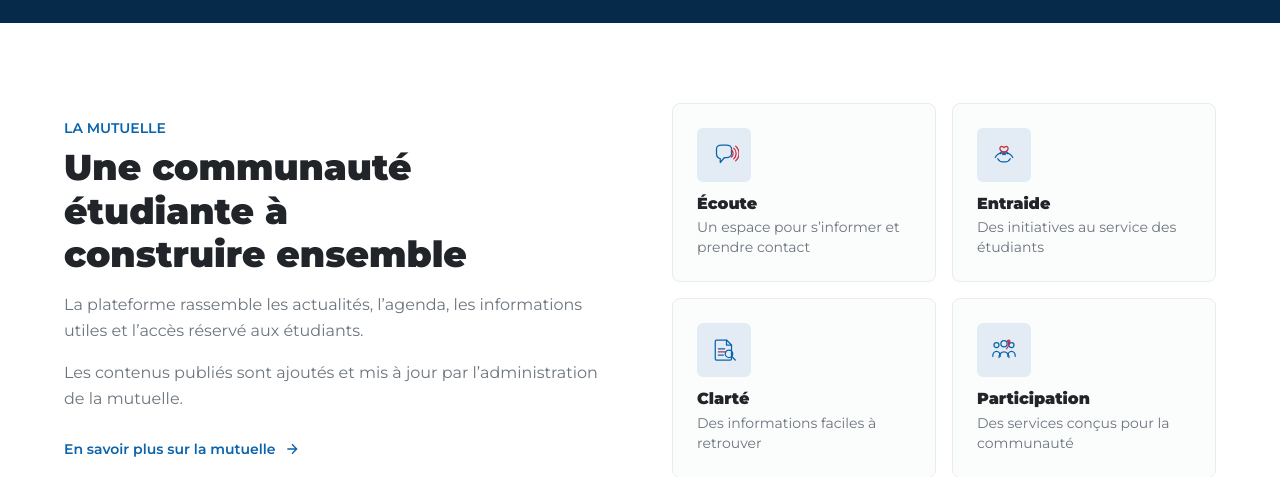
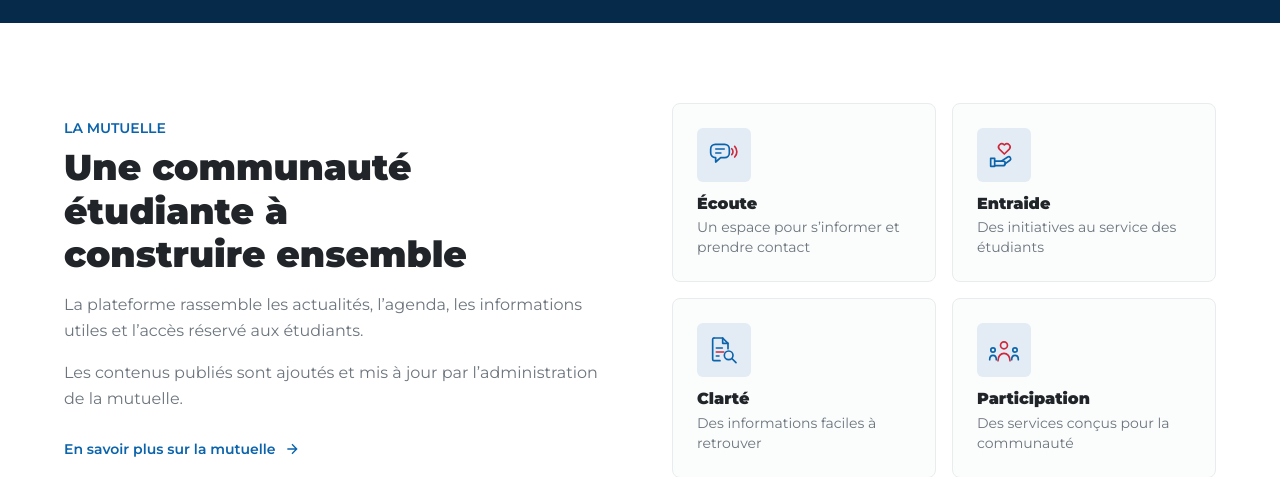
Before and after one commit to jackotv45-arch/ISTIN-Mutuelle, a Next.js app: page / in a window 1280 px wide. Shown: the part 2080-2557 px from the top of the page. Built offline with nearby package versions, Linux system fonts and the light colour scheme; no server answers; the database is empty.

Commit message:
fix icone 2

```diff
--- a/src/app/globals.css
+++ b/src/app/globals.css
@@ -507,6 +507,7 @@ p { overflow-wrap: break-word; }
   .about-value-card:hover .about-icon-heart,
   .about-value-card:focus-visible .about-icon-heart {
     animation: about-heart-beat 400ms ease-in-out infinite;
+    transform-box: fill-box;
     transform-origin: center;
   }
   .about-value-card:hover .about-icon-line,
@@ -524,7 +525,7 @@ p { overflow-wrap: break-word; }
 }
 @keyframes about-heart-beat {
   0%, 100% { transform: scale(1); }
-  50% { transform: scale(1.08); }
+  50% { transform: scale(1.12); }
 }
 @keyframes about-line-glow {
   from { opacity: 0.65; }
@@ -532,7 +533,7 @@ p { overflow-wrap: break-word; }
 }
 @keyframes about-hand-raise {
   from { transform: translateY(0); }
-  to { transform: translateY(-1.5px); }
+  to { transform: translateY(-2px); }
 }
 @media (prefers-reduced-motion: reduce) {
   .about-value-card {
--- a/src/components/home/AboutTeaser.tsx
+++ b/src/components/home/AboutTeaser.tsx
@@ -1,224 +1,101 @@
 import Link from "next/link";
+import type { ReactNode } from "react";
 
-const cards = [
-  {
-    title: "Écoute",
-    desc: "Un espace pour s’informer et prendre contact",
-    icon: (
+const BLUE = "currentColor";
+const RED = "#ce283c";
+
+/* Pictos dessinés sur mesure pour ISTIN MUTUELLE : trait bleu (currentColor) + un détail rouge animé au survol. */
+function IconFrame({ children }: { children: ReactNode }) {
+  return (
     <svg
-        width="30"
-        height="30"
+      width="32"
+      height="32"
       viewBox="0 0 48 48"
       fill="none"
       xmlns="http://www.w3.org/2000/svg"
       aria-hidden="true"
+      focusable="false"
       className="text-[#0b63ab]"
     >
-        {/* Bulle de dialogue */}
-        <path
-          d="M12 14c0-3.3 3.6-6 8-6h8c4.4 0 8 2.7 8 6v8c0 3.3-3.6 6-8 6h-3.2L18 36v-6.2C14.4 29 12 26.6 12 22v-8z"
-          stroke="currentColor"
-          strokeWidth="2"
-          strokeLinecap="round"
-          strokeLinejoin="round"
-        />
-        {/* Ondes sonores — accent rouge */}
-        <path
-          className="about-icon-accent about-icon-waves"
-          d="M36 16c1.6 1.4 2.6 3.4 2.6 5.6S37.6 25.8 36 27.2"
-          stroke="#ce283c"
-          strokeWidth="2"
-          strokeLinecap="round"
-        />
-        <path
-          className="about-icon-accent about-icon-waves"
-          d="M39.5 13c2.4 2.1 3.9 5.1 3.9 8.6s-1.5 6.5-3.9 8.6"
-          stroke="#ce283c"
-          strokeWidth="2"
-          strokeLinecap="round"
-        />
-        <path
-          className="about-icon-accent about-icon-waves"
-          d="M42.8 10c3.2 2.8 5.2 6.8 5.2 11.6s-2 8.8-5.2 11.6"
-          stroke="#ce283c"
-          strokeWidth="2"
-          strokeLinecap="round"
-        />
+      {children}
     </svg>
-    ),
-  },
-  {
-    title: "Entraide",
-    desc: "Des initiatives au service des étudiants",
-    icon: (
-      <svg
-        width="30"
-        height="30"
-        viewBox="0 0 48 48"
-        fill="none"
-        xmlns="http://www.w3.org/2000/svg"
-        aria-hidden="true"
-        className="text-[#0b63ab]"
-      >
-        {/* Mains qui se rejoignent */}
-        <path
-          d="M10 28c2-4 6-7 10-7 2.5 0 4.5 1 6 2.5"
-          stroke="currentColor"
-          strokeWidth="2"
-          strokeLinecap="round"
-          strokeLinejoin="round"
-        />
-        <path
-          d="M38 28c-2-4-6-7-10-7-2.5 0-4.5 1-6 2.5"
-          stroke="currentColor"
-          strokeWidth="2"
-          strokeLinecap="round"
-          strokeLinejoin="round"
-        />
-        <path
-          d="M14 30c1.5 3 4.5 5 8 5h4c3.5 0 6.5-2 8-5"
-          stroke="currentColor"
-          strokeWidth="2"
-          strokeLinecap="round"
-          strokeLinejoin="round"
-        />
-        <path
-          d="M18 22c0-2 1.5-3.5 3.5-3.5S25 20 25 22"
-          stroke="currentColor"
-          strokeWidth="2"
-          strokeLinecap="round"
-        />
-        <path
-          d="M30 22c0-2-1.5-3.5-3.5-3.5S23 20 23 22"
-          stroke="currentColor"
-          strokeWidth="2"
-          strokeLinecap="round"
-        />
-        {/* Cœur rouge */}
-        <path
-          className="about-icon-accent about-icon-heart"
-          d="M24 12.5c1.2-2.2 4-2.8 5.6-1.2 1.4 1.4 1.3 3.6-.2 5L24 21l-5.4-4.7c-1.5-1.4-1.6-3.6-.2-5 1.6-1.6 4.4-1 5.6 1.2z"
-          stroke="#ce283c"
-          strokeWidth="2"
-          strokeLinecap="round"
-          strokeLinejoin="round"
-        />
-      </svg>
-    ),
-  },
-  {
-    title: "Clarté",
-    desc: "Des informations faciles à retrouver",
-    icon: (
-      <svg
-        width="30"
-        height="30"
-        viewBox="0 0 48 48"
-        fill="none"
-        xmlns="http://www.w3.org/2000/svg"
-        aria-hidden="true"
-        className="text-[#0b63ab]"
-      >
-        {/* Feuille */}
-        <path
-          d="M12 8h16l8 8v22a2 2 0 0 1-2 2H12a2 2 0 0 1-2-2V10a2 2 0 0 1 2-2z"
-          stroke="currentColor"
-          strokeWidth="2"
-          strokeLinecap="round"
-          strokeLinejoin="round"
-        />
-        <path
-          d="M28 8v8h8"
-          stroke="currentColor"
-          strokeWidth="2"
-          strokeLinecap="round"
-          strokeLinejoin="round"
-        />
-        {/* Lignes de texte */}
-        <path d="M15 22h10" stroke="currentColor" strokeWidth="2" strokeLinecap="round" />
-        {/* Ligne mise en valeur — rouge */}
-        <path
-          className="about-icon-accent about-icon-line"
-          d="M15 27h12"
-          stroke="#ce283c"
-          strokeWidth="2"
-          strokeLinecap="round"
-        />
-        <path d="M15 32h8" stroke="currentColor" strokeWidth="2" strokeLinecap="round" />
-        {/* Loupe */}
-        <circle
-          cx="32"
-          cy="30"
-          r="6"
-          stroke="currentColor"
-          strokeWidth="2"
-        />
-        <path
-          d="M36.5 34.5 42 40"
-          stroke="currentColor"
-          strokeWidth="2"
-          strokeLinecap="round"
-        />
-      </svg>
-    ),
-  },
-  {
-    title: "Participation",
-    desc: "Des services conçus pour la communauté",
-    icon: (
-      <svg
-        width="30"
-        height="30"
-        viewBox="0 0 48 48"
-        fill="none"
-        xmlns="http://www.w3.org/2000/svg"
-        aria-hidden="true"
-        className="text-[#0b63ab]"
-      >
-        {/* Silhouette gauche */}
-        <circle cx="12" cy="16" r="4" stroke="currentColor" strokeWidth="2" />
-        <path
-          d="M6 34c0-4.5 2.7-8 6-8s6 3.5 6 8"
-          stroke="currentColor"
-          strokeWidth="2"
-          strokeLinecap="round"
-        />
-        {/* Silhouette droite */}
-        <circle cx="36" cy="16" r="4" stroke="currentColor" strokeWidth="2" />
-        <path
-          d="M30 34c0-4.5 2.7-8 6-8s6 3.5 6 8"
-          stroke="currentColor"
-          strokeWidth="2"
-          strokeLinecap="round"
-        />
-        {/* Silhouette centre (plus grande) */}
-        <circle cx="24" cy="14" r="5" stroke="currentColor" strokeWidth="2" />
-        <path
-          d="M16 36c0-5 3.6-9 8-9s8 4 8 9"
-          stroke="currentColor"
-          strokeWidth="2"
-          strokeLinecap="round"
-        />
-        {/* Bras + main levée — accent rouge */}
-        <path
-          className="about-icon-accent about-icon-hand"
-          d="M28 22c1.5-1 3-3.5 3-6.5V10"
-          stroke="#ce283c"
-          strokeWidth="2"
-          strokeLinecap="round"
-          strokeLinejoin="round"
-        />
-        <path
-          className="about-icon-accent about-icon-hand"
-          d="M29.5 10c0-1.2.9-2 2-2s2 .8 2 2-.9 2-2 2"
-          stroke="#ce283c"
-          strokeWidth="2"
-          strokeLinecap="round"
-          strokeLinejoin="round"
-        />
-      </svg>
-    ),
-  },
+  );
+}
+
+/** Écoute : bulle de message et ondes sonores */
+function IconEcoute() {
+  return (
+    <IconFrame>
+      <g stroke={BLUE} strokeWidth="2.5" strokeLinecap="round" strokeLinejoin="round">
+        <path d="M11 8h14a7 7 0 0 1 7 7v6a7 7 0 0 1-7 7H19l-7.5 6.5V28A7 7 0 0 1 4 21v-6a7 7 0 0 1 7-7z" />
+        <path d="M11.5 15h13M11.5 21h8" strokeWidth="2" />
+      </g>
+      <g className="about-icon-accent about-icon-waves" stroke={RED} strokeWidth="2.5" strokeLinecap="round" strokeLinejoin="round">
+        <path d="M35.6 14.6a6.2 6.2 0 0 1 0 8.8" />
+        <path d="M40 11a11.4 11.4 0 0 1 0 16" />
+      </g>
+    </IconFrame>
+  );
+}
+
+/** Entraide : une main qui offre un cœur */
+function IconEntraide() {
+  return (
+    <IconFrame>
+      <g stroke={BLUE} strokeWidth="2.5" strokeLinecap="round" strokeLinejoin="round">
+        <path d="M4 29h6v12H4z" />
+        <path d="M10 33.2h12.5a3.4 3.4 0 0 1 0 6.8H10" />
+        <path d="M20 33.2l9.6-6.2a3 3 0 0 1 3.4 4.9L25 37.6" />
+      </g>
+      <g className="about-icon-accent about-icon-heart" stroke={RED} strokeWidth="2.5" strokeLinecap="round" strokeLinejoin="round">
+        <path d="M24.5 22.5 17 15.2a4.9 4.9 0 0 1 6.9-6.9l.6.6.6-.6a4.9 4.9 0 0 1 6.9 6.9z" />
+      </g>
+    </IconFrame>
+  );
+}
+
+/** Clarté : un document, une ligne mise en valeur et une loupe */
+function IconClarte() {
+  return (
+    <IconFrame>
+      <g stroke={BLUE} strokeWidth="2.5" strokeLinecap="round" strokeLinejoin="round">
+        <path d="M9 6h13l8 8v8" />
+        <path d="M9 6a2 2 0 0 0-2 2v30a2 2 0 0 0 2 2h9" />
+        <path d="M22 6v8h8" />
+        <path d="M12.5 21h9M12.5 33h4" />
+        <circle cx="31" cy="32" r="6.5" />
+        <path d="M35.8 36.8 42 43" />
+      </g>
+      <g className="about-icon-accent about-icon-line" stroke={RED} strokeWidth="2.5" strokeLinecap="round" strokeLinejoin="round">
+        <path d="M12.5 27h11" />
+      </g>
+    </IconFrame>
+  );
+}
+
+/** Participation : une communauté, une personne mise en avant */
+function IconParticipation() {
+  return (
+    <IconFrame>
+      <g stroke={BLUE} strokeWidth="2.5" strokeLinecap="round" strokeLinejoin="round">
+        <circle cx="7.5" cy="24" r="3.3" />
+        <path d="M2.5 38.5c0-3.8 2.2-6.5 5-6.5s5 2.7 5 6.5" />
+        <circle cx="40.5" cy="24" r="3.3" />
+        <path d="M35.5 38.5c0-3.8 2.2-6.5 5-6.5s5 2.7 5 6.5" />
+      </g>
+      <g className="about-icon-accent about-icon-hand" stroke={RED} strokeWidth="2.5" strokeLinecap="round" strokeLinejoin="round">
+        <circle cx="24" cy="17" r="5.2" />
+        <path d="M15 40c0-6.5 4-11 9-11s9 4.5 9 11" />
+      </g>
+    </IconFrame>
+  );
+}
+
+const cards = [
+  { title: "Écoute", desc: "Un espace pour s’informer et prendre contact", icon: <IconEcoute /> },
+  { title: "Entraide", desc: "Des initiatives au service des étudiants", icon: <IconEntraide /> },
+  { title: "Clarté", desc: "Des informations faciles à retrouver", icon: <IconClarte /> },
+  { title: "Participation", desc: "Des services conçus pour la communauté", icon: <IconParticipation /> },
 ] as const;
 
 export function AboutTeaser() {
```
Lines whose indentation alone changed are shown as unchanged.
